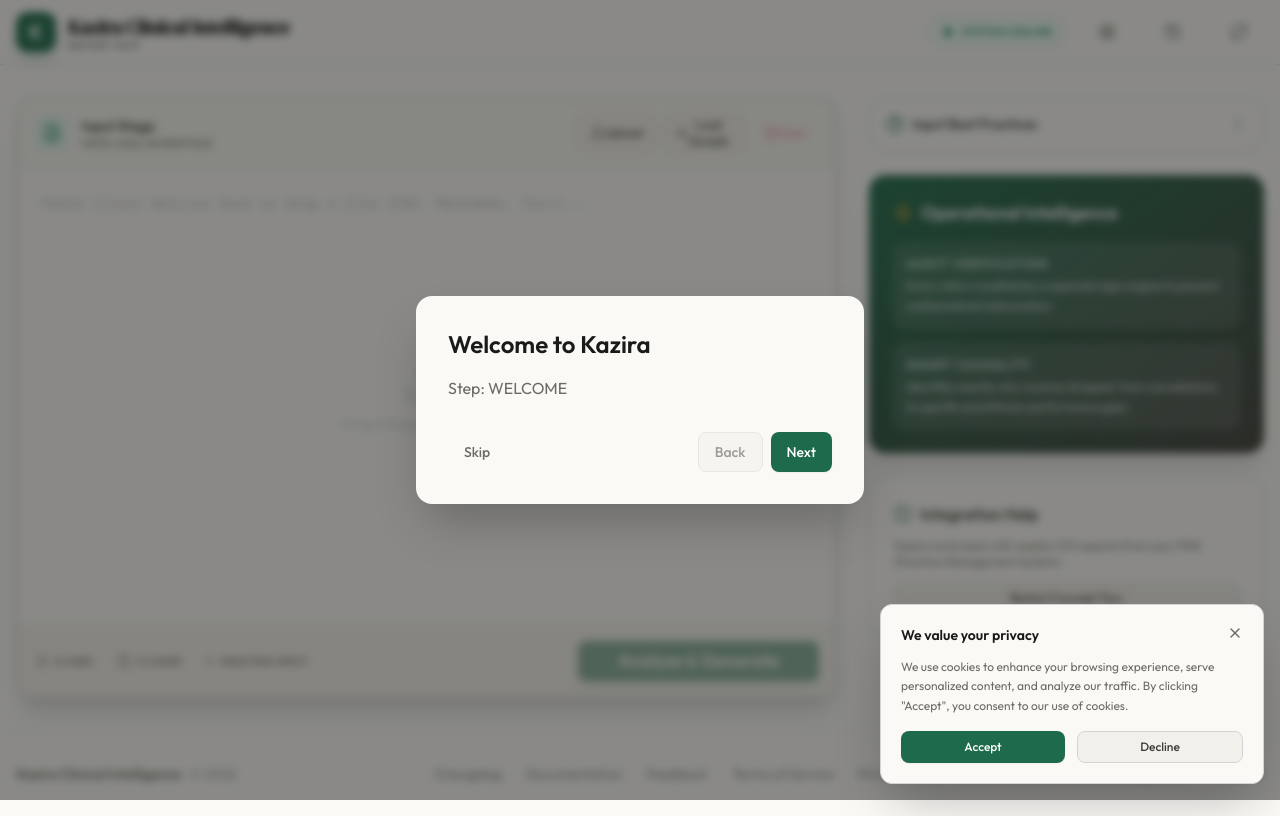
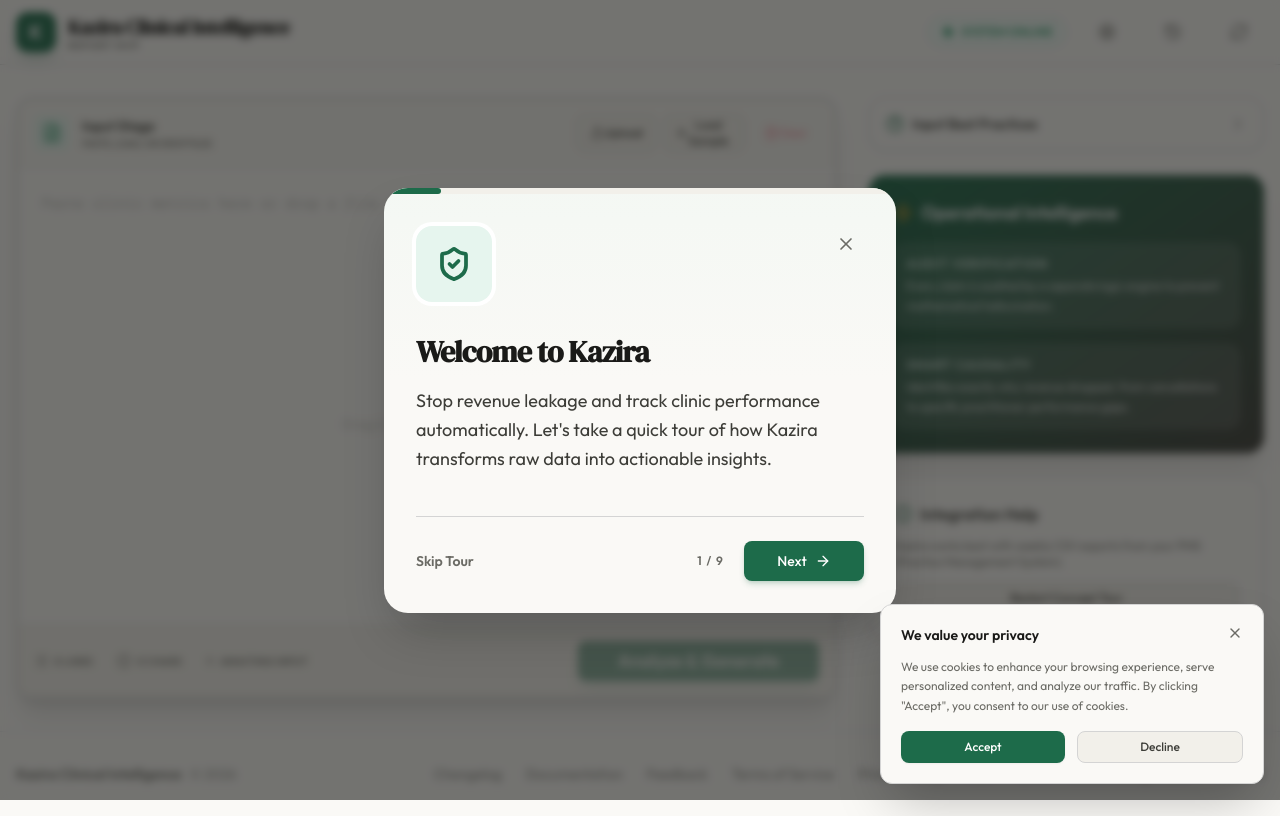
Before and after one commit to eltonarunga/Kazira.io-Clinical-Intelligence-MVP, a React (Vite) app: page / in a window 1280 px wide. Both pictures are taken after a click on the button "Launch MVP". Built offline with nearby package versions, Linux system fonts and the light colour scheme.

Commit message:
feat(onboarding): Refine onboarding flow and UI
Updates the onboarding logic to correctly advance to the COMPLETED step and also enhances the onboarding UI with new icons and improved step descriptions for a better user experience.

```diff
--- a/App.tsx
+++ b/App.tsx
@@ -223,14 +223,15 @@
       setClinicData(DEFAULT_CLINIC_DATA);
     }
 
-    if (onboardingStep === 'COMPLETED') {
+    const next = steps[currentIndex + 1];
+
+    if (next === 'COMPLETED') {
       localStorage.setItem('kazira_onboarded', 'true');
       setOnboardingStep('HIDDEN');
       trackEvent('onboarding_completed');
       return;
     }
 
-    const next = steps[currentIndex + 1];
     if (next) {
       setOnboardingStep(next);
 
--- a/components/Onboarding.tsx
+++ b/components/Onboarding.tsx
@@ -1,6 +1,20 @@
-import React from 'react';
+import React, { useEffect } from 'react';
 import { OnboardingStep } from '../types';
 import Button from './Button';
+import {
+  ShieldCheck,
+  FileText,
+  Zap,
+  RefreshCw,
+  BarChart3,
+  ClipboardCheck,
+  Search,
+  AlertTriangle,
+  CheckCircle2,
+  X,
+  ArrowRight,
+  ArrowLeft
+} from 'lucide-react';
 
 interface OnboardingProps {
   currentStep: OnboardingStep;
@@ -9,19 +23,160 @@
   onClose: () => void;
 }
 
+const TOUR_STEPS: Record<string, { title: string; description: string; icon: React.ElementType; color: string; bgPattern: string }> = {
+  WELCOME: {
+    title: "Welcome to Kazira",
+    description: "Stop revenue leakage and track clinic performance automatically. Let's take a quick tour of how Kazira transforms raw data into actionable insights.",
+    icon: ShieldCheck,
+    color: "text-accent bg-accent-light",
+    bgPattern: "from-accent-light/50 to-transparent"
+  },
+  DATA_INPUT: {
+    title: "1. Input Your Data",
+    description: "Simply paste your weekly clinic metrics, upload a CSV, or drop a file. Kazira handles messy data effortlessly.",
+    icon: FileText,
+    color: "text-blue-600 bg-blue-100",
+    bgPattern: "from-blue-100/50 to-transparent"
+  },
+  GENERATE: {
+    title: "2. Analyze & Generate",
+    description: "Click generate to let our AI agents process your data. We look for anomalies, missed billing, and performance trends.",
+    icon: Zap,
+    color: "text-amber-600 bg-amber-100",
+    bgPattern: "from-amber-100/50 to-transparent"
+  },
+  PROCESSING: {
+    title: "3. Dual-Agent Verification",
+    description: "Our Narrative Agent writes the report, while our Audit Agent independently verifies the math and logic to prevent hallucinations.",
+    icon: RefreshCw,
+    color: "text-purple-600 bg-purple-100",
+    bgPattern: "from-purple-100/50 to-transparent"
+  },
+  REPORT_OVERVIEW: {
+    title: "4. The Dashboard",
+    description: "Get an instant visual overview of your weekly revenue, patient volume, and key performance indicators.",
+    icon: BarChart3,
+    color: "text-emerald-600 bg-emerald-100",
+    bgPattern: "from-emerald-100/50 to-transparent"
+  },
+  EXEC_SUMMARY: {
+    title: "5. Executive Summary",
+    description: "Read a concise, plain-English summary of your clinic's weekly performance, tailored for busy owners.",
+    icon: ClipboardCheck,
+    color: "text-indigo-600 bg-indigo-100",
+    bgPattern: "from-indigo-100/50 to-transparent"
+  },
+  WHY_CHANGED: {
+    title: "6. Root Cause Analysis",
+    description: "Kazira tells you exactly *why* numbers changed. Did revenue drop due to cancellations, or a specific practitioner's schedule?",
+    icon: Search,
+    color: "text-cyan-600 bg-cyan-100",
+    bgPattern: "from-cyan-100/50 to-transparent"
+  },
+  RISKS: {
+    title: "7. Risk Detection",
+    description: "Identify potential revenue leakage, unbilled procedures, and operational bottlenecks before they become costly problems.",
+    icon: AlertTriangle,
+    color: "text-rose-600 bg-rose-100",
+    bgPattern: "from-rose-100/50 to-transparent"
+  },
+  ACTIONS: {
+    title: "8. Actionable Next Steps",
+    description: "Get clear, prioritized recommendations on what to fix this week to improve your bottom line.",
+    icon: CheckCircle2,
+    color: "text-accent2 bg-accent-pale",
+    bgPattern: "from-accent-pale/80 to-transparent"
+  }
+};
+
+const STEP_ORDER: OnboardingStep[] = [
+  'WELCOME', 'DATA_INPUT', 'GENERATE', 'PROCESSING', 'REPORT_OVERVIEW',
+  'EXEC_SUMMARY', 'WHY_CHANGED', 'RISKS', 'ACTIONS'
+];
+
 const Onboarding: React.FC<OnboardingProps> = ({ currentStep, onNext, onPrev, onClose }) => {
-  if (currentStep === 'HIDDEN') return null;
+  const currentIndex = STEP_ORDER.indexOf(currentStep);
+  const totalSteps = STEP_ORDER.length;
+
+  useEffect(() => {
+    const handleKeyDown = (e: KeyboardEvent) => {
+      if (currentStep === 'HIDDEN' || currentStep === 'COMPLETED') return;
+      if (e.key === 'ArrowRight') onNext();
+      if (e.key === 'ArrowLeft' && currentIndex > 0) onPrev();
+      if (e.key === 'Escape') onClose();
+    };
+    window.addEventListener('keydown', handleKeyDown);
+    return () => window.removeEventListener('keydown', handleKeyDown);
+  }, [currentStep, currentIndex, onNext, onPrev, onClose]);
+
+  if (currentStep === 'HIDDEN' || currentStep === 'COMPLETED') return null;
+
+  const stepData = TOUR_STEPS[currentStep];
+  if (!stepData) return null;
+
+  const Icon = stepData.icon;
+  const progress = ((currentIndex + 1) / totalSteps) * 100;
 
   return (
-    <div className="fixed inset-0 z-50 flex items-center justify-center bg-ink/50 backdrop-blur-sm">
-      <div className="bg-surface p-8 rounded-2xl max-w-md w-full shadow-2xl">
-        <h2 className="text-2xl font-bold mb-4">Welcome to Kazira</h2>
-        <p className="text-ink3 mb-8">Step: {currentStep}</p>
-        <div className="flex justify-between">
-          <Button variant="ghost" onClick={onClose}>Skip</Button>
-          <div className="flex gap-2">
-            <Button variant="secondary" onClick={onPrev} disabled={currentStep === 'WELCOME'}>Back</Button>
-            <Button variant="primary" onClick={onNext}>Next</Button>
+    <div className="fixed inset-0 z-50 flex items-center justify-center bg-ink/60 backdrop-blur-sm p-4 animate-in fade-in duration-300">
+      <div className="bg-surface rounded-3xl max-w-lg w-full shadow-2xl overflow-hidden animate-in zoom-in-95 duration-300 relative">
+
+        {/* Decorative Background Gradient */}
+        <div className={`absolute top-0 left-0 right-0 h-48 bg-gradient-to-b ${stepData.bgPattern} opacity-60 pointer-events-none`} />
+
+        {/* Header / Progress */}
+        <div className="relative h-1.5 bg-surface2 w-full z-10">
+          <div
+            className="absolute top-0 left-0 h-full bg-accent transition-all duration-500 ease-out rounded-r-full"
+            style={{ width: `${progress}%` }}
+          />
+        </div>
+
+        <div className="p-8 relative z-10">
+          <div className="flex justify-between items-start mb-8">
+            <div className={`p-5 rounded-2xl ${stepData.color} shadow-sm ring-4 ring-white`}>
+              <Icon size={36} strokeWidth={2.5} />
+            </div>
+            <button
+              onClick={onClose}
+              className="p-2 text-ink3 hover:text-ink hover:bg-surface2 rounded-full transition-colors"
+              aria-label="Close tour"
+            >
+              <X size={20} />
+            </button>
+          </div>
+
+          <h2 className="text-3xl font-bold text-ink mb-4 font-serif tracking-tight">
+            {stepData.title}
+          </h2>
+
+          <p className="text-ink2 text-lg leading-relaxed mb-10 min-h-[90px]">
+            {stepData.description}
+          </p>
+
+          <div className="flex items-center justify-between pt-6 border-t border-border2">
+            <button
+              onClick={onClose}
+              className="text-sm font-bold text-ink3 hover:text-ink transition-colors"
+            >
+              Skip Tour
+            </button>
+
+            <div className="flex gap-3 items-center">
+              <div className="text-xs font-bold text-ink3 uppercase tracking-widest mr-2 hidden sm:block">
+                {currentIndex + 1} / {totalSteps}
+              </div>
+              {currentIndex > 0 && (
+                <Button variant="ghost" onClick={onPrev} className="text-ink2 hover:bg-surface2 px-3" title="Previous (Left Arrow)">
+                  <ArrowLeft size={18} />
+                </Button>
+              )}
+              <Button variant="primary" onClick={onNext} className="min-w-[120px] shadow-md shadow-accent/20" title="Next (Right Arrow)">
+                {currentIndex === totalSteps - 1 ? 'Get Started' : (
+                  <>Next <ArrowRight size={16} className="ml-2" /></>
+                )}
+              </Button>
+            </div>
           </div>
         </div>
       </div>
```
